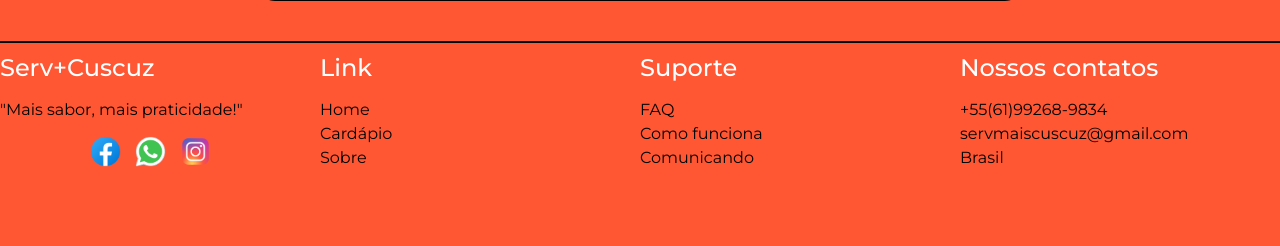
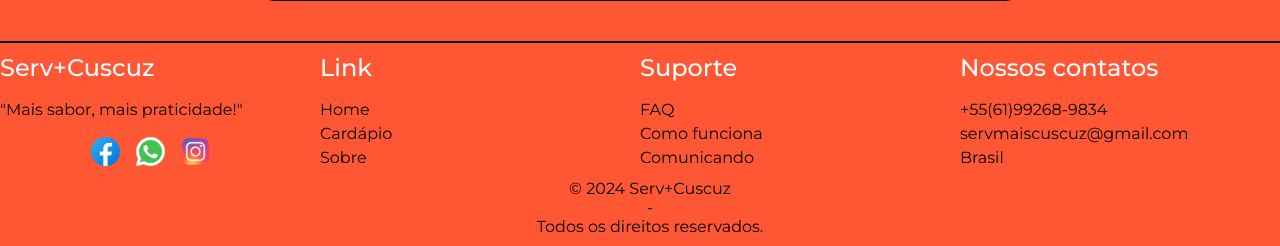
Before and after one commit to Denilsonsalazar-br/Serv-Cuscuz, a PHP site: page /Serv-Cuscuz/pages/login.php in a window 1280 px wide. Shown: the part 763-1009 px from the top of the page. Before the commit the page ends 930 px from the top, so only its background shows below. Run offline with PHP 8.4, Linux system fonts and the light colour scheme.

Commit message:
Atualização 01/12 16:13

```diff
--- a/Serv+Cuscuz/assets/css/footer.css
+++ b/Serv+Cuscuz/assets/css/footer.css
@@ -4,7 +4,6 @@
     margin: 0;
     font-family: 'Montserrat', sans-serif;
 }
-
 footer{
     margin-bottom: 0;
     border-top: 1px solid #000000;
@@ -73,6 +72,18 @@ footer .containerFooter li a:hover{
 footer .containerFooter li{
     margin-top: 5px;
 }
+.direitosReservados{
+    padding: 10px;
+    color: #000;
+    flex-direction: column;
+    justify-content: center;
+    align-items: center;
+    text-align: center;
+    width: 100%;
+}
+.direitosReservados:hover{
+    color: #ffffff;
+}
 @media screen and (max-width: 730px) {
     footer .containerFooter{
         grid-template-columns: repeat(2,1fr);
--- a/Serv+Cuscuz/controller/pedido/traduzirStatus.php
+++ b/Serv+Cuscuz/controller/pedido/traduzirStatus.php
@@ -1,4 +1,10 @@
 <?php
+
+// Iniciar a sessão se não estiver iniciada
+if (session_status() === PHP_SESSION_NONE) {
+    session_start();
+}
+
 function traduzirStatusCliente($status) {
     $mapaStatusCliente = [
         'PENDENTE' => '<span><i class="fas fa-clock"></i> Pedido feito, aguardando preparo</span>',
--- a/Serv+Cuscuz/includes/footer.php
+++ b/Serv+Cuscuz/includes/footer.php
@@ -13,10 +13,12 @@
             <ul>
                 <h2>Serv+Cuscuz</h2>
                 <p>"Mais sabor, mais praticidade!"</p>
+                <div class="redes-sociais-pai">
                     <div class="redes-sociais">
                         <a href="#"><img src="../assets/rede-social/facebook.png" alt="Facebook"></a>
                         <a href="#"><img src="../assets/rede-social/whatsapp.png" alt="Whatsapp"></a>
                         <a href="#"><img src="../assets/rede-social/instagram.png" alt="Instagram"></a>
+                    </div>
                 </div>
             </ul>
             <ul>
@@ -38,7 +40,13 @@
                 <li><a href="#">Brasil</a></li>
             </ul>
         </div>
-
+        <div class="direitosReservados">
+            <p>
+                <div>© 2024 Serv+Cuscuz</div>
+                 -
+                 <div>Todos os direitos reservados.</div>
+            </p>
+        </div>
 </footer>
 </body>
 </html>
--- a/Serv+Cuscuz/private/private.php
+++ b/Serv+Cuscuz/private/private.php
@@ -32,7 +32,7 @@ if ($_SERVER['REQUEST_METHOD'] == 'POST') {
             $_SESSION['perfil'] = $user['tipo_perfil'];  // Guarda o tipo de perfil para controle de acesso
 
             // Mensagem de sucesso na sessão
-            $_SESSION['msg'] = [
+            $_SESSION['msgLogin'] = [
                 'tipo' => 'sucessoFuncionario',
                 'mensagem' => 'Login realizado com sucesso!'
             ];
@@ -68,7 +68,7 @@ if ($_SERVER['REQUEST_METHOD'] == 'POST') {
                 $_SESSION['nome'] = $cliente['nome'];
 
                 // Mensagem de sucesso na sessão
-                $_SESSION['msg'] = [
+                $_SESSION['msgLogin'] = [
                     'tipo' => 'sucessoCliente',
                     'mensagem' => 'Login realizado com sucesso!'
                 ];
--- a/Serv+Cuscuz/view/cliente/perfil.php
+++ b/Serv+Cuscuz/view/cliente/perfil.php
@@ -11,6 +11,11 @@ header("Pragma: no-cache");
 if (!isset($_SESSION['id'])) {
     header("Location: ../../pages/login.php");
     exit();
+}
+
+// Garantir que a lista de pedidos esteja inicializada
+if (!isset($_SESSION['pedidos'])) {
+    $_SESSION['pedidos'] = [];
 }
 
 // Inclui o controlador que recupera os pedidos
```
Also changed, not shown: Serv+Cuscuz/controller/pedido/readPedidoController.php (+12 -23 lines). Lines whose indentation alone changed are shown as unchanged.
